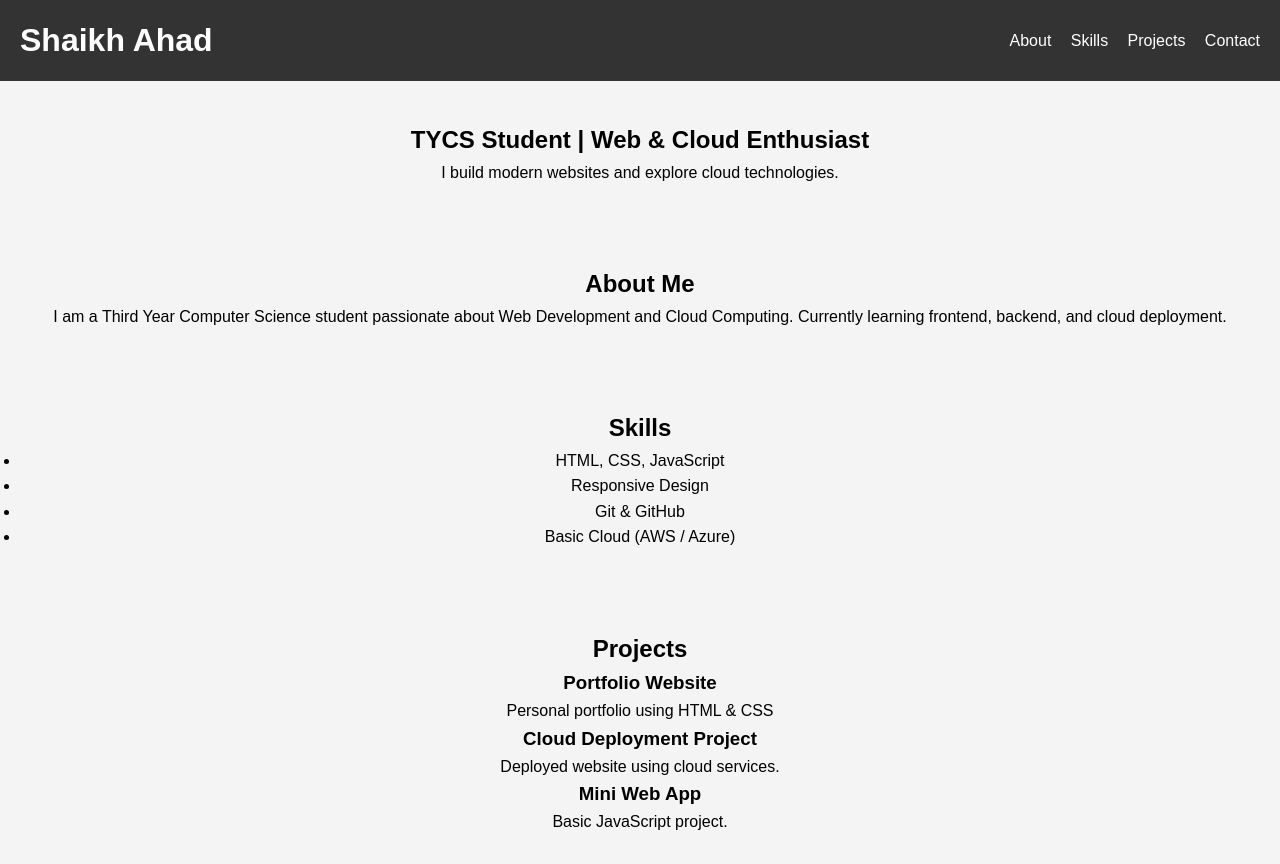
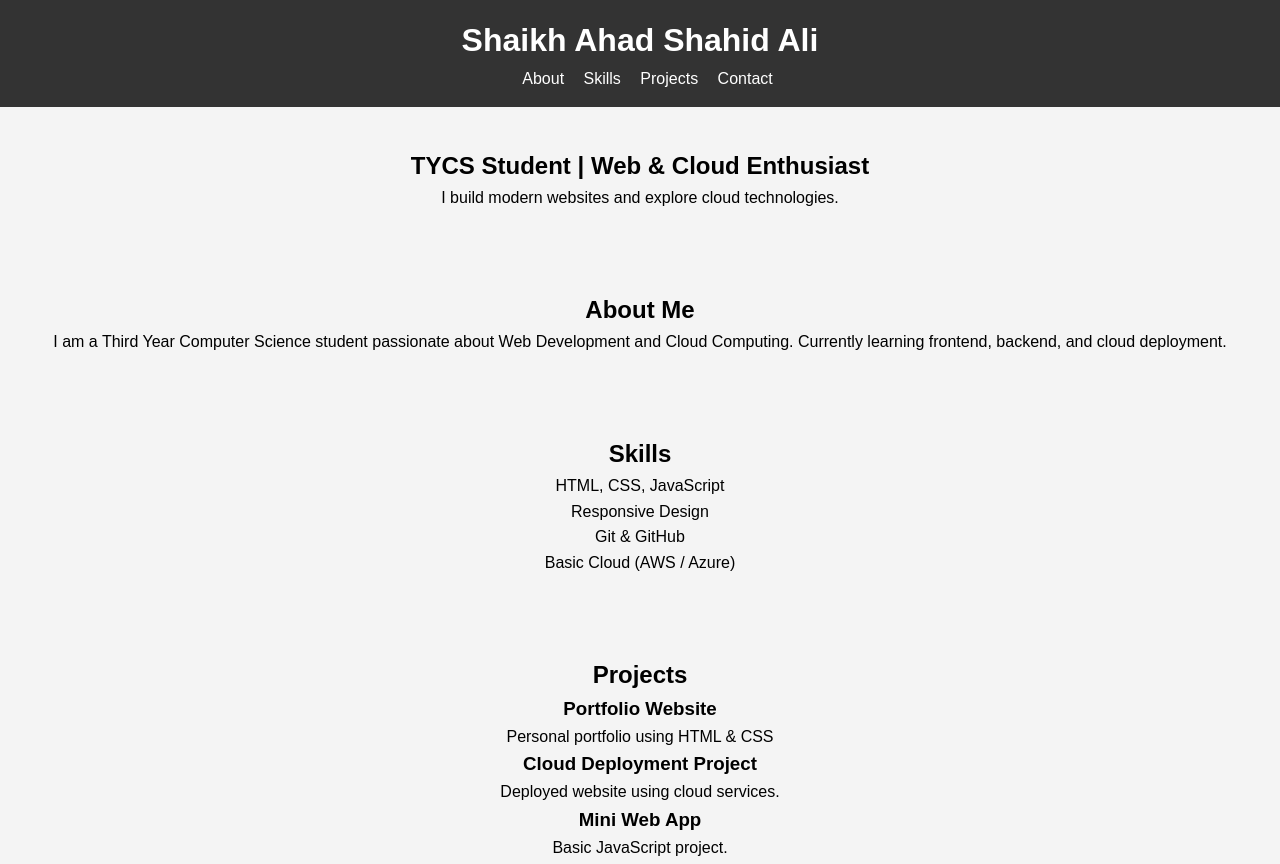
Before and after one commit to ahad-dep/portfolio-website, a plain HTML site: page index.html in a window 1280 px wide. Shown: the top 864 px of the page. Drawn offline with Linux system fonts and the light colour scheme.

Commit message:
bullet error fix

```diff
--- a/index.html
+++ b/index.html
@@ -8,7 +8,7 @@
 </head>
 <body>
        <Header>
-        <h1>Shaikh Ahad</h1>
+        <h1>Shaikh Ahad Shahid Ali</h1>
         <nav>
             <a href="#about">About</a>
             <a href="#skills">Skills</a>
--- a/style.css
+++ b/style.css
@@ -13,7 +13,7 @@ header{
     color: #fff;
     padding: 15px 20px;
     display: flex;
-    justify-content: space-between;
+    flex-direction: column;
     align-items: center;
 }
 header nav a {
@@ -35,13 +35,15 @@ section {
     padding: 40px 20px;
     text-align: center;
 }
-#skills ul {
+ul {
     list-style: none;
+    padding-left: 0;
+    margin-left: 0;
 }
 #skills li {
-    margin:  0;
+    margin: 10px 0;
     padding: 0;
-    list-style: none;
+    list-style-type: none;
 }
 .project {
     background: white;
```
